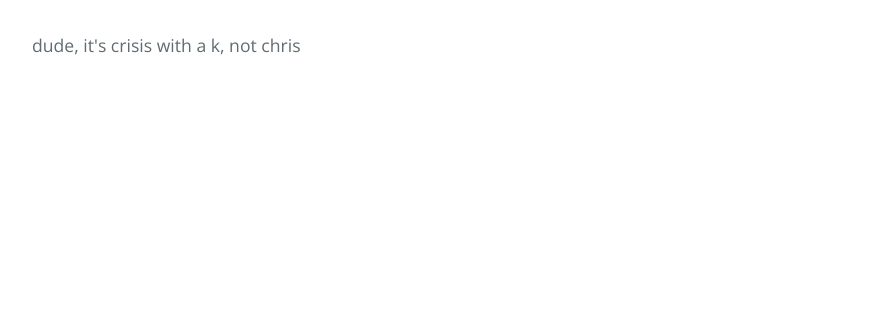
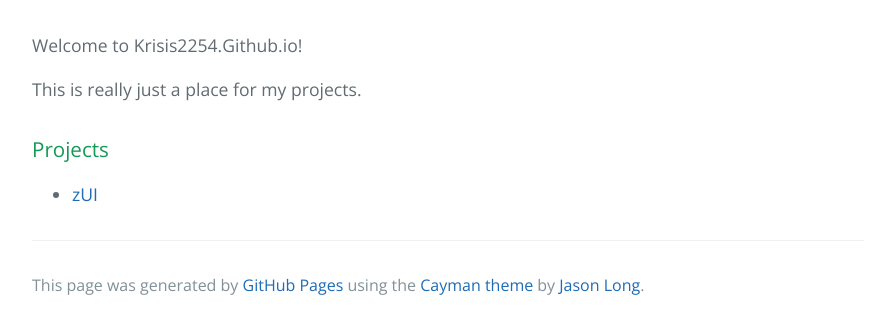
Before and after one commit to Krisis2254/Krisis2254.github.io, a plain HTML site: page index.html in a window 1280 px wide. Shown: the whole page, without its empty margins (192-1087 px from the left). Drawn offline with nearby package versions, Linux system fonts and the light colour scheme.

Commit message:
Update index.html

```diff
--- a/index.html
+++ b/index.html
@@ -12,7 +12,21 @@
   <body>
 
     <section class="main-content">
-      <p>dude, it's crisis with a k, not chris</p>
+      <a id="welcome-to-krisis2254githubio" class="anchor" href="#welcome-to-krisis2254githubio" aria-hidden="true"><span aria-hidden="true" class="octicon octicon-link"></span></a>Welcome to Krisis2254.Github.io!</h1>
+
+<p>This is really just a place for my projects.</p>
+
+<h3>
+<a id="projects" class="anchor" href="#projects" aria-hidden="true"><span aria-hidden="true" class="octicon octicon-link"></span></a>Projects</h3>
+
+<ul>
+<li><a href="https://github.com/Krisis2254/zUI">zUI</a></li>
+</ul>
+      <footer class="site-footer">
+
+        <span class="site-footer-credits">This page was generated by <a href="https://pages.github.com">GitHub Pages</a> using the <a href="https://github.com/jasonlong/cayman-theme">Cayman theme</a> by <a href="https://twitter.com/jasonlong">Jason Long</a>.</span>
+      </footer>
+
     </section>
 
 
```
